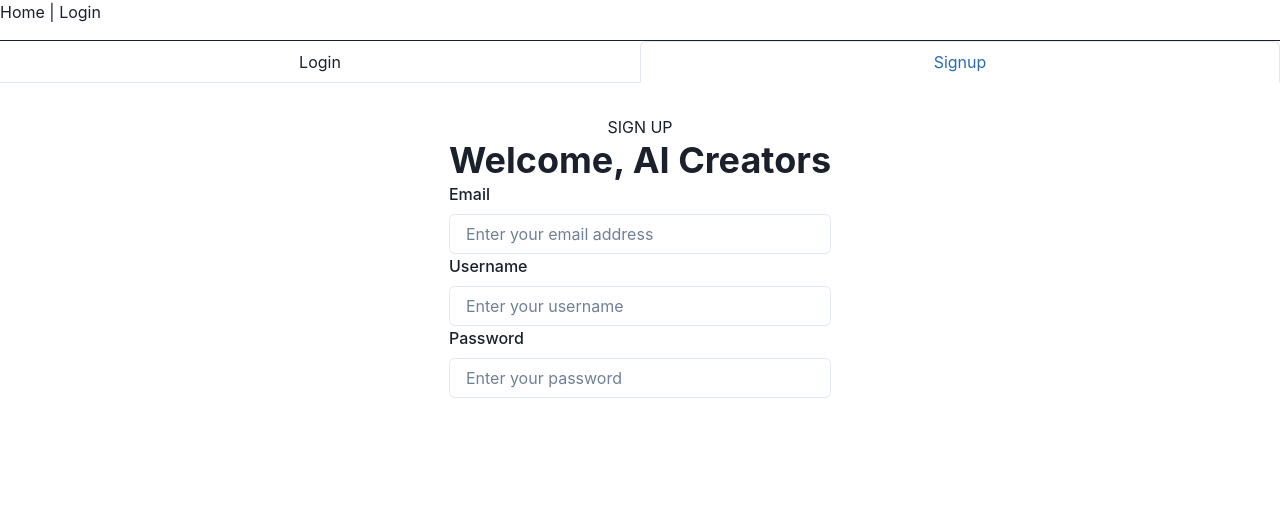
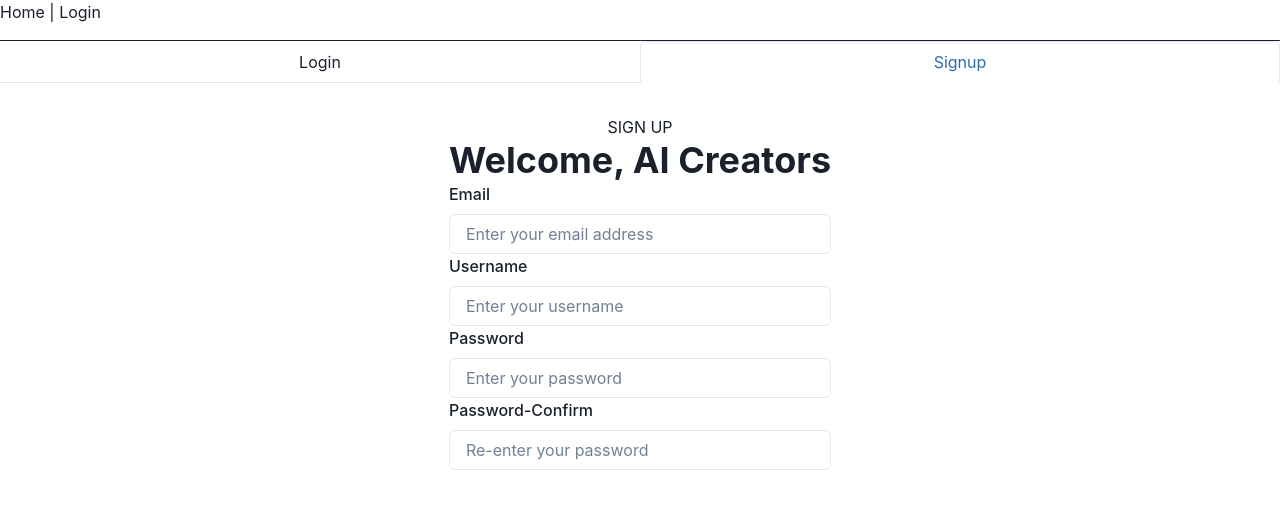
Before and after one commit to MarcusOy/AI-vs-AI, a React (Create React App) app in the folder frontend/: page /loginSignup in a window 1280 px wide. Both pictures are taken after a click on the tab "Signup". Shown: the top 508 px of the page. Built offline with nearby package versions, Linux system fonts and the light colour scheme.

Commit message:
▫️adding functionality for password confirmation

```diff
--- a/frontend/src/pages/SignUpTab.tsx
+++ b/frontend/src/pages/SignUpTab.tsx
@@ -39,6 +39,10 @@ const SignUpForm = () => {
                     <FormLabel>Password</FormLabel>
                     <Input type='password' placeholder='Enter your password' />
                 </FormControl>
+                <FormControl>
+                    <FormLabel>Password-Confirm</FormLabel>
+                    <Input type='password' placeholder='Re-enter your password' />
+                </FormControl>
             </form>
         </Box>
     )
```
